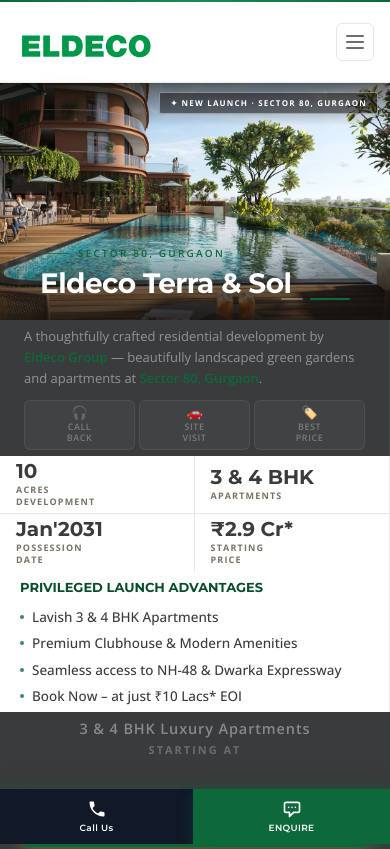
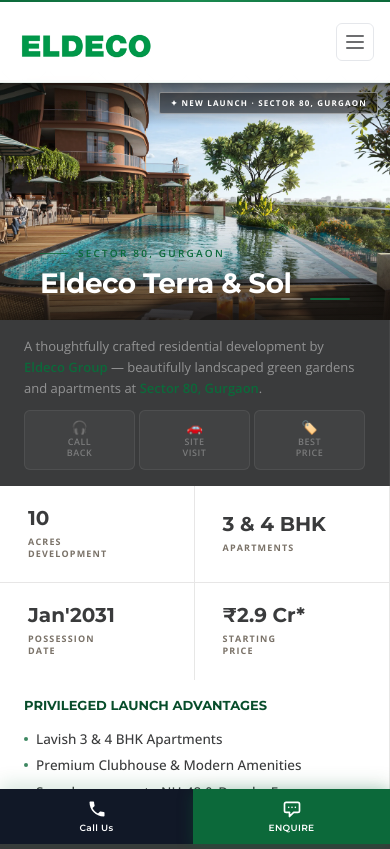
Before and after one commit to vineet-proptiger/eldeco-terra, a Next.js app: page / in a window 390 px wide. Shown: the top 849 px of the page. Built offline with nearby package versions, Linux system fonts and the light colour scheme.

Commit message:
feat: add responsive Hero component with image slider and project details

```diff
--- a/components/Hero.jsx
+++ b/components/Hero.jsx
@@ -118,7 +118,7 @@
                 letterSpacing: '0.15em', textTransform: 'uppercase',
                 color: '#ffffff',
                 border: '1px solid rgba(255,255,255,0.4)',
-                padding: '4px 10px', smPadding: '6px 14px', borderRadius: '2px',
+                padding: '4px 10px', borderRadius: '2px',
                 background: 'rgba(14,11,8,0.5)', backdropFilter: 'blur(8px)',
                 whiteSpace: 'nowrap'
               }}
@@ -177,7 +177,7 @@
           {/* A — Project name */}
           <div className="w-full lg:w-[280px]" style={{
             flex: '0 0 auto',
-            padding: '6px 24px',
+            padding: '16px 24px',
             background: 'var(--color-dark, #14110D)',
             display: 'flex', flexDirection: 'column', justifyContent: 'center', gap: '8px',
             borderRight: '1px solid rgba(255,255,255,0.06)',
@@ -198,7 +198,7 @@
               ].map((b, i) => (
                 <div key={i} style={{
                   flex: 1, display: 'flex', flexDirection: 'column', alignItems: 'center', gap: '3px',
-                  padding: '5px 2px',
+                  padding: '10px 4px',
                   border: '1px solid rgba(255,255,255,0.07)',
                   borderRadius: '6px',
                   background: 'rgba(255,255,255,0.04)',
@@ -211,7 +211,7 @@
           </div>
 
           {/* B — Specs 2×2 */}
-          <div className="w-full lg:w-[320px]" style={{
+          <div className="w-full lg:w-[360px]" style={{
             flex: '0 0 auto',
             display: 'grid', gridTemplateColumns: '1fr 1fr',
             borderRight: '1px solid rgba(20,17,13,0.1)',
@@ -223,14 +223,14 @@
               { val: '₹2.9 Cr*', lbl: 'Starting\nPrice' },
             ].map((s, i) => (
               <div key={i} style={{
-                padding: '5px 16px',
+                padding: '22px 28px',
                 display: 'flex', flexDirection: 'column', justifyContent: 'center',
                 borderRight: i % 2 === 0 ? '1px solid rgba(20,17,13,0.1)' : 'none',
                 borderBottom: i < 2 ? '1px solid rgba(20,17,13,0.1)' : 'none',
                 background: 'var(--color-bg, #F8F4EE)',
                 cursor: 'default',
               }}>
-                <p style={{ fontFamily: F_JOST, fontSize: '20px', fontWeight: 700, color: 'var(--color-dark)', lineHeight: 1, marginBottom: '3px' }}>{s.val}</p>
+                <p style={{ fontFamily: F_JOST, fontSize: '20px', fontWeight: 700, color: 'var(--color-dark)', lineHeight: 1, marginBottom: '8px' }}>{s.val}</p>
                 <p style={{ fontFamily: F_SANS, fontSize: '9px', fontWeight: 700, letterSpacing: '0.13em', textTransform: 'uppercase', color: 'var(--color-muted, #7A7268)', lineHeight: 1.35, whiteSpace: 'pre-line' }}>{s.lbl}</p>
               </div>
             ))}
@@ -238,11 +238,11 @@
 
           {/* C — Advantages */}
           <div style={{
-            flex: 1, padding: '6px 20px',
+            flex: 1, padding: '16px 24px',
             borderRight: '1px solid rgba(20,17,13,0.1)',
             display: 'flex', flexDirection: 'column', justifyContent: 'center', gap: '6px',
           }}>
-            <p style={{ fontFamily: F_JOST, fontSize: '13px', fontWeight: 700, textTransform: 'uppercase', color: 'var(--color-gold-dark, #8A6E28)', marginBottom: '4px' }}>
+            <p style={{ fontFamily: F_JOST, fontSize: '13px', fontWeight: 700, textTransform: 'uppercase', color: 'var(--color-gold-dark, #8A6E28)', marginBottom: '8px' }}>
               Privileged Launch Advantages
             </p>
             {[
@@ -260,9 +260,9 @@
 
           {/* D — Price + CTA */}
           <div className="w-full lg:w-[260px]" style={{
-            flex: '0 0 auto', padding: '6px 22px',
+            flex: '0 0 auto', padding: '16px 24px',
             background: 'var(--color-dark, #14110D)',
-            display: 'flex', flexDirection: 'column', justifyContent: 'center', gap: '10px',
+            display: 'flex', flexDirection: 'column', justifyContent: 'center', gap: '14px',
           }}>
             <div style={{ textAlign: 'center' }}>
               <p style={{ fontFamily: F_SANS, fontSize: '14.5px', fontWeight: 600, color: 'rgba(255,255,255,0.4)', letterSpacing: '0.06em', marginBottom: '2px' }}>
```
